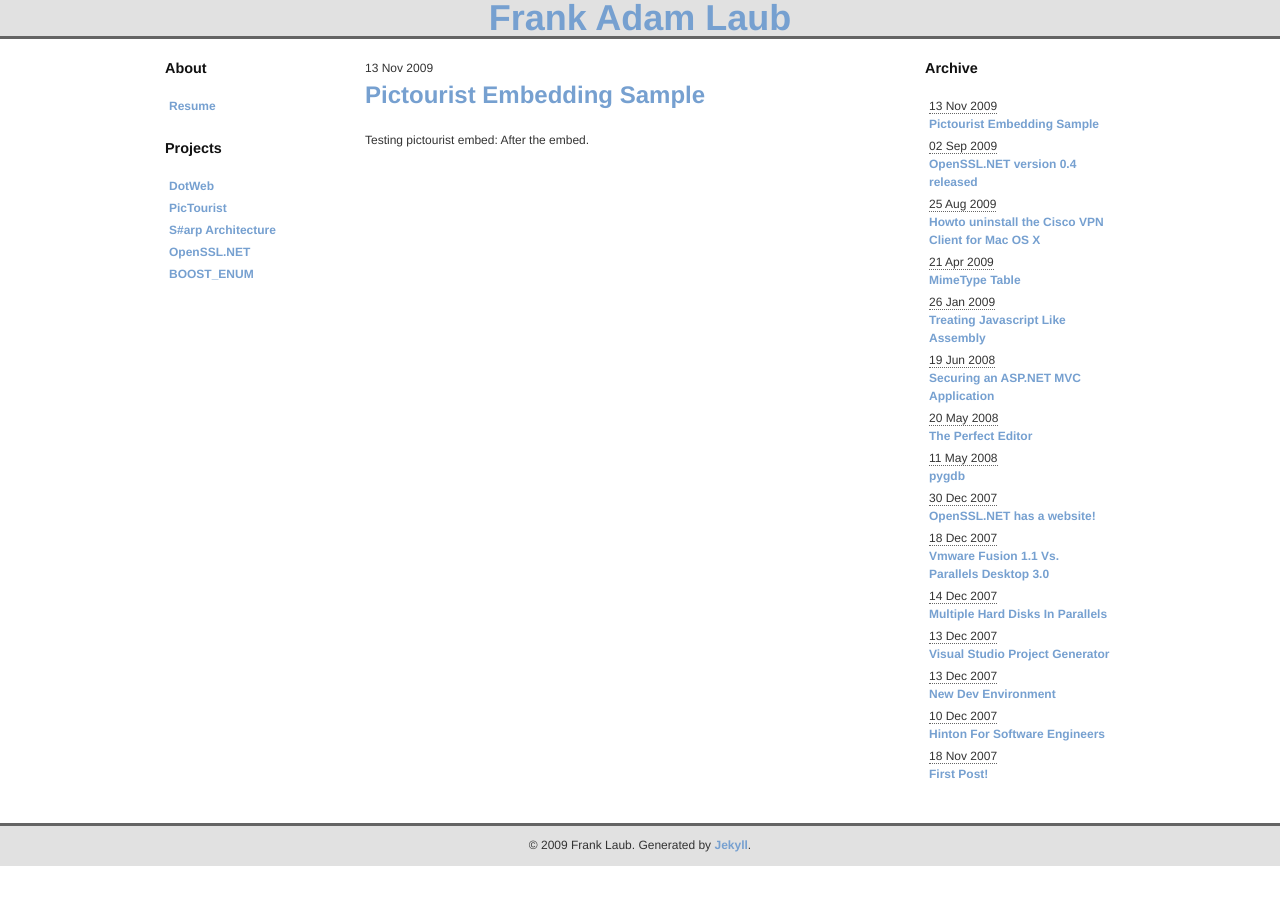
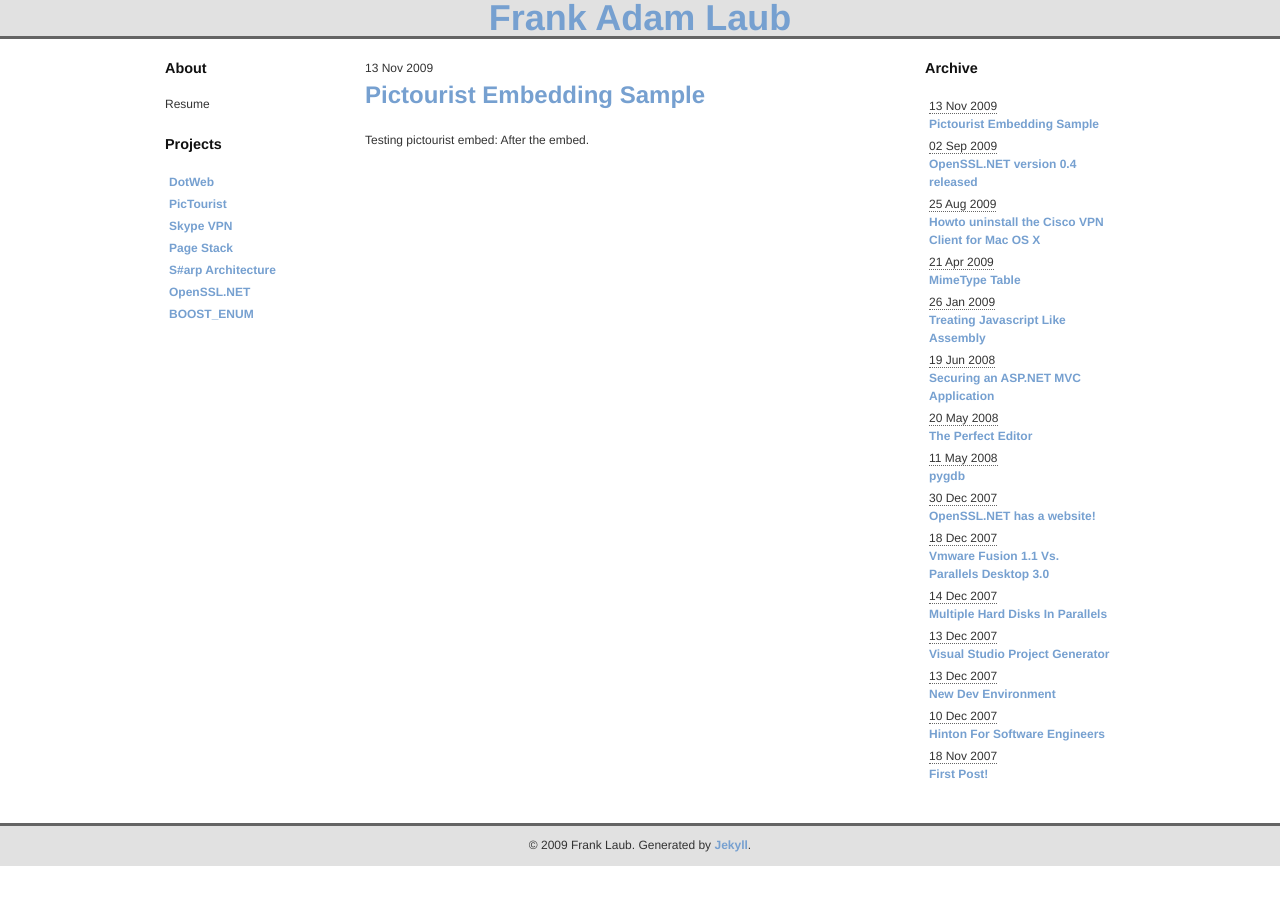
Before and after one commit to flaub/blog, a Jekyll site: the page built from src/index.html, in a window 1280 px wide. Built offline with Jekyll 4.4.1, drawn with Linux system fonts in a browser that asks for light colours; a script that is not in the unit is left out.

Commit message:
Updating leftbar: projects, no resume yet

```diff
--- a/src/_includes/leftbar.html
+++ b/src/_includes/leftbar.html
@@ -8,6 +9,8 @@
 <ul>
 	<li><a href='http://www.dotweb-toolkit.com'>DotWeb</a></li>
 	<li><a href='http://www.pictourist.com/'>PicTourist</a></li>
+	<li><a href='http://blog.bluetreelabs.com/2009/08/vpn-over-skype/'>Skype VPN</a></li>
+	<li><a href='http://pagestack.appspot.com/'>Page Stack</a></li>
 	<li><a href='http://www.sharparchitecture.net/'>S#arp Architecture</a></li>
 	<li><a href='http://openssl-net.sourceforge.net/'>OpenSSL.NET</a></li>
 	<li><a href='http://stackoverflow.com/questions/217549/which-typesafe-enum-in-c-are-you-using'>BOOST_ENUM</a></li>
```
Also changed, not shown: other parts of src/_includes/leftbar.html (+2 -1 lines).
